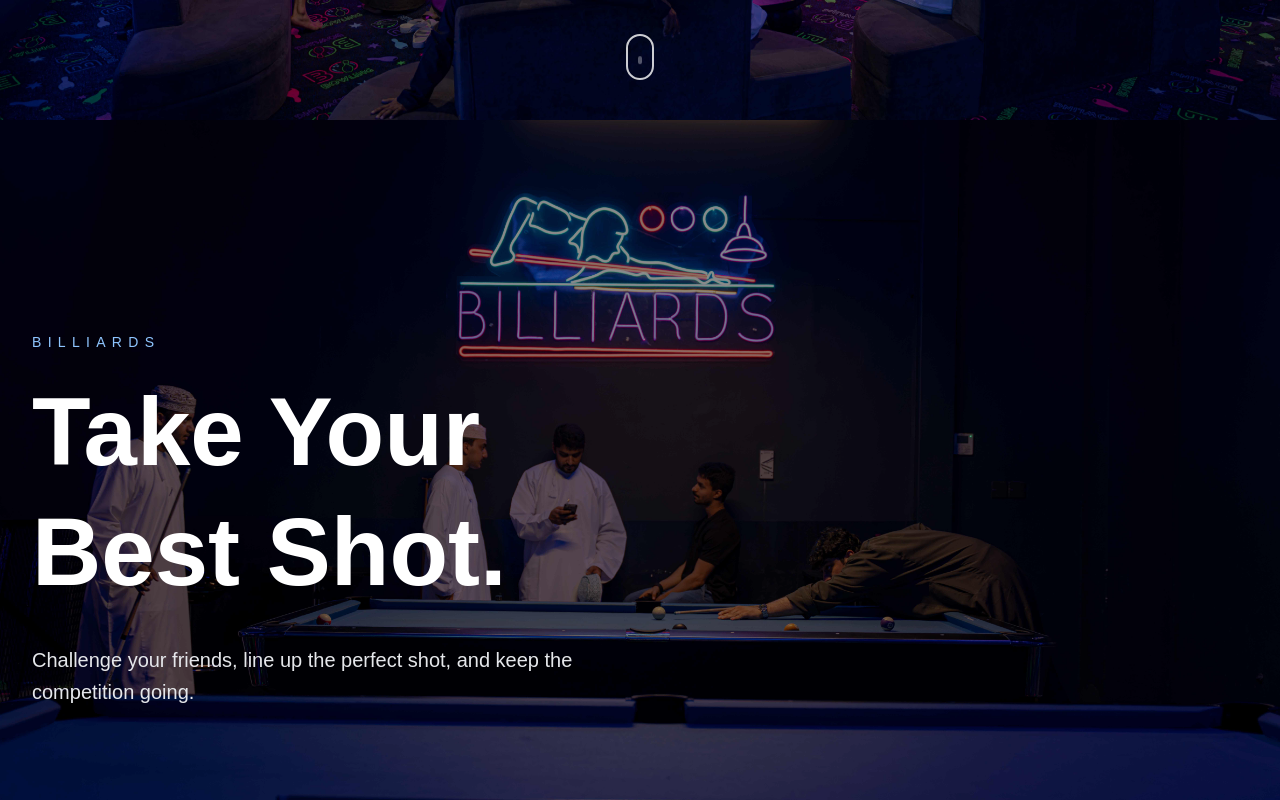
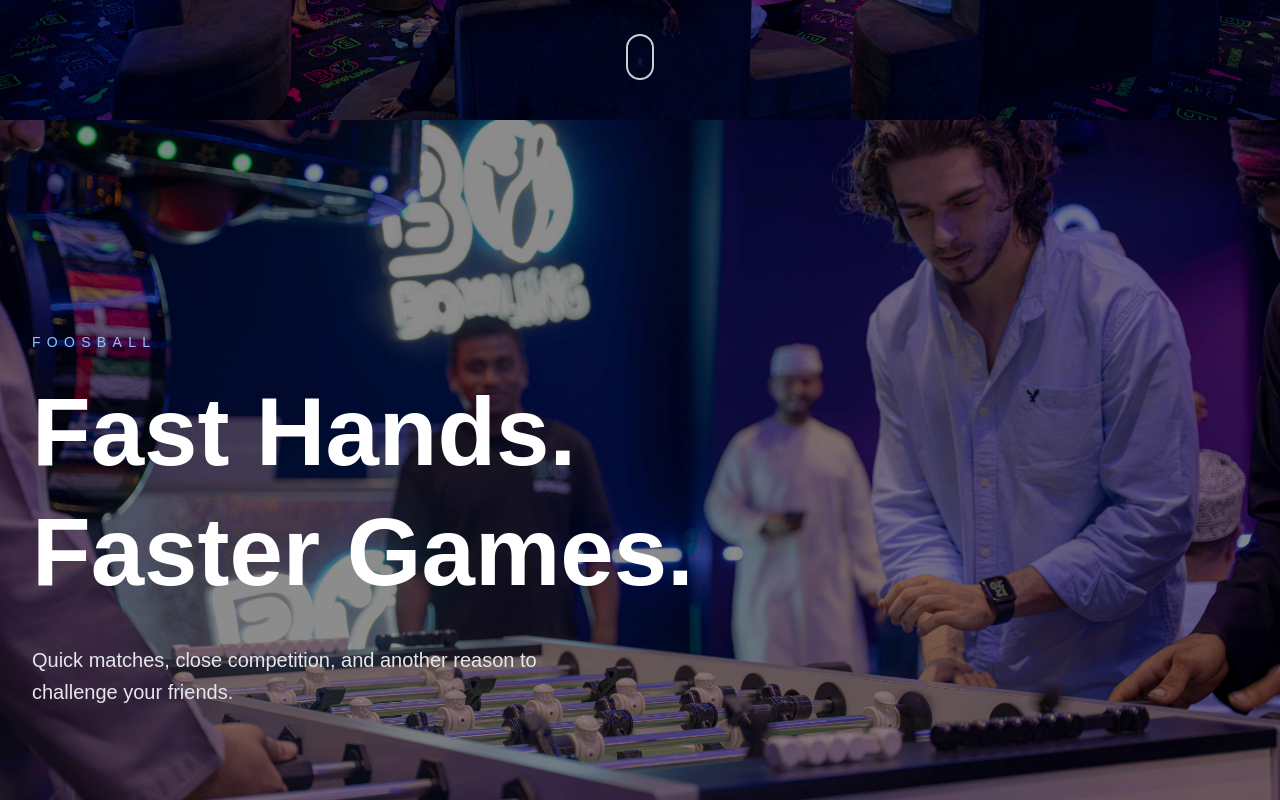
Before and after one commit to zeramond/BO, a Next.js app: page / in a window 1280 px wide. Shown: the part 680-1480 px from the top of the page. Built offline with nearby package versions, Linux system fonts and the light colour scheme.

Commit message:
Added Foosball Transition

```diff
--- a/src/components/SceneManager.tsx
+++ b/src/components/SceneManager.tsx
@@ -2,6 +2,7 @@ import SceneTransition from "@/components/SceneTransition";
 import ScenePlaystation from "@/components/scenes/ScenePlaystation";
 import SceneCoffee from "@/components/scenes/SceneCoffee";
 import SceneBilliards from "@/components/scenes/SceneBilliards";
+import SceneFoosball from "@/components/scenes/SceneFoosball";
 
 export default function SceneManager() {
   return (
@@ -9,6 +10,7 @@ export default function SceneManager() {
       <ScenePlaystation />
       <SceneCoffee />
       <SceneBilliards />
+      <SceneFoosball />
     </SceneTransition>
   );
 }
--- /dev/null
+++ b/src/components/scenes/SceneFoosball.tsx
@@ -0,0 +1,18 @@
+import Scene from "@/components/Scene";
+
+export default function SceneFoosball() {
+  return (
+    <Scene
+      image="/images/foosball2.jpg"
+      eyebrow="FOOSBALL"
+      title={
+        <>
+          Fast Hands.
+          <br />
+          Faster Games.
+        </>
+      }
+      description="Quick matches, close competition, and another reason to challenge your friends."
+    />
+  );
+}
```
